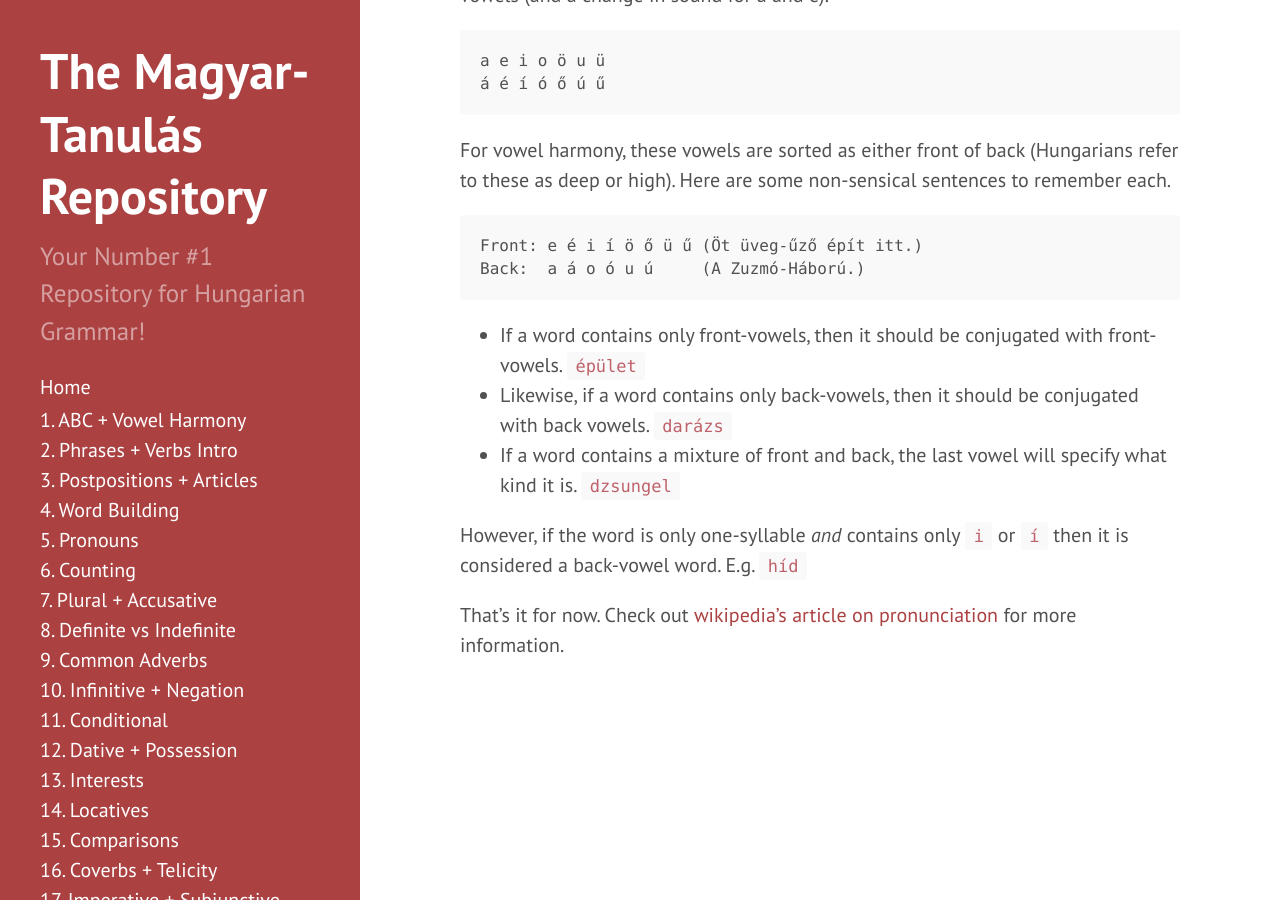
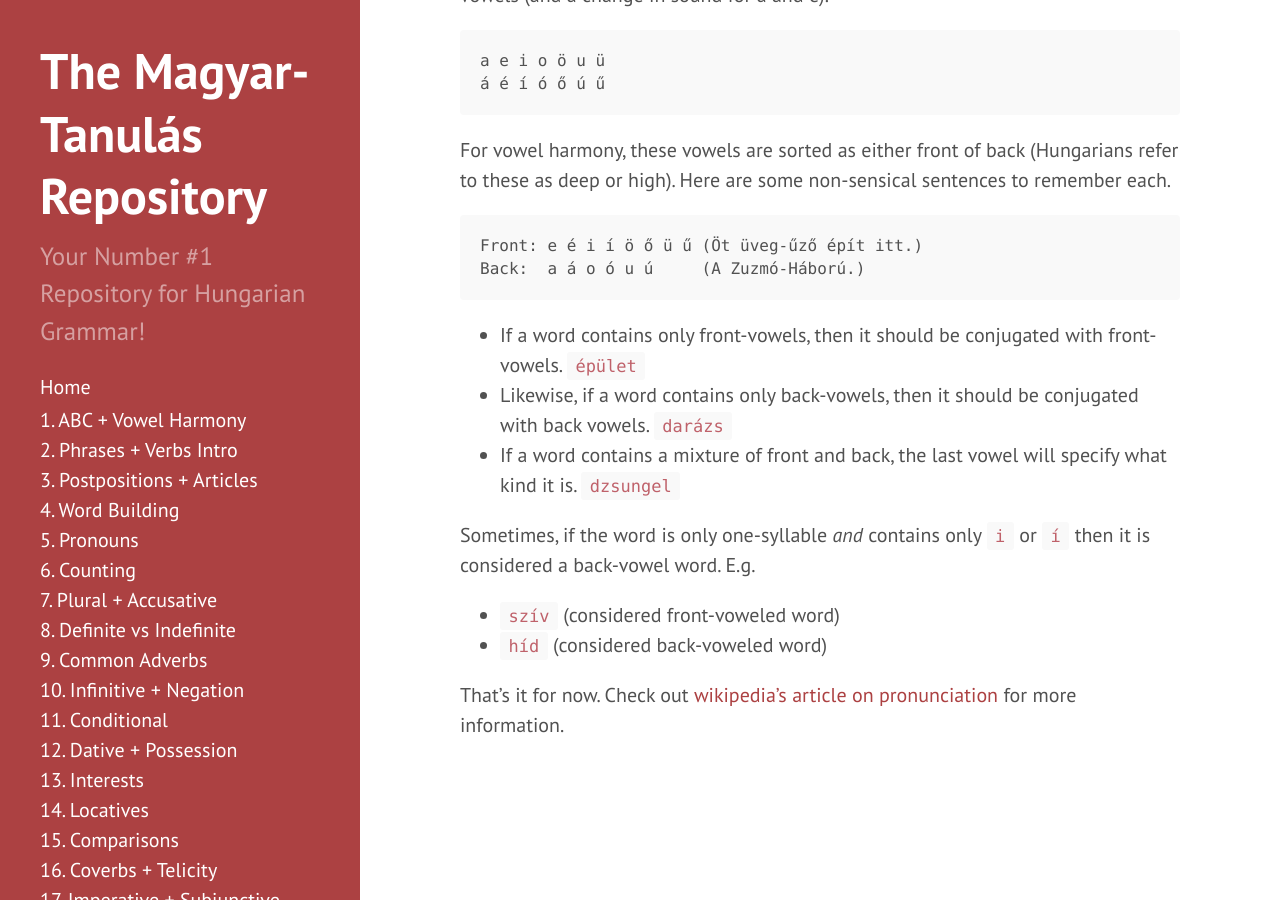
Before and after one commit to Magyartanulas/magyartanulas.github.io, a Jekyll site: the page built from alphabet_vowel-harmony.md, in a window 1280 px wide and 900 px high, scrolled down 1693 px. Built offline with Jekyll 4.4.1, drawn with Linux system fonts in a browser that asks for light colours; Markdown is read by kramdown in place of the engine named in the settings; comment, search, counter and statistics services are not loaded.

Commit message:
Update alphabet_vowel-harmony.md

```diff
--- a/alphabet_vowel-harmony.md
+++ b/alphabet_vowel-harmony.md
@@ -71,6 +71,9 @@ Back:  a á o ó u ú     (A Zuzmó-Háború.)
 * Likewise, if a word contains only back-vowels, then it should be conjugated with back vowels. `darázs`
 * If a word contains a mixture of front and back, the last vowel will specify what kind it is. `dzsungel`
 
-However, if the word is only one-syllable *and* contains only `i` or `í` then it is considered a back-vowel word. E.g. `híd`
+Sometimes, if the word is only one-syllable *and* contains only `i` or `í` then it is considered a back-vowel word. E.g.
+
+* `szív` (considered front-voweled word)
+* `híd` (considered back-voweled word)
 
 That's it for now. Check out [wikipedia's article on pronunciation](https://en.wiktionary.org/wiki/Appendix:Hungarian_pronunciation_assimilation) for more information.
```
